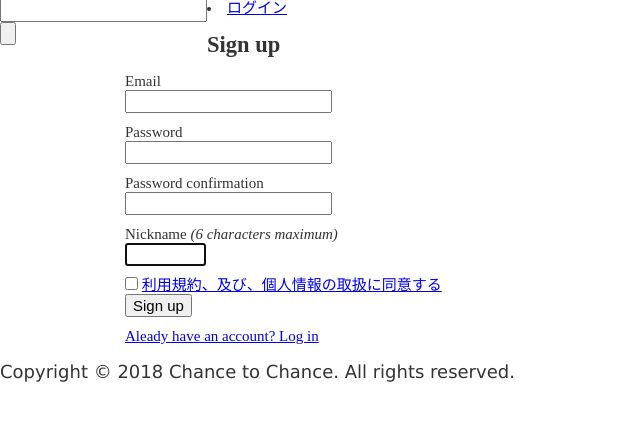
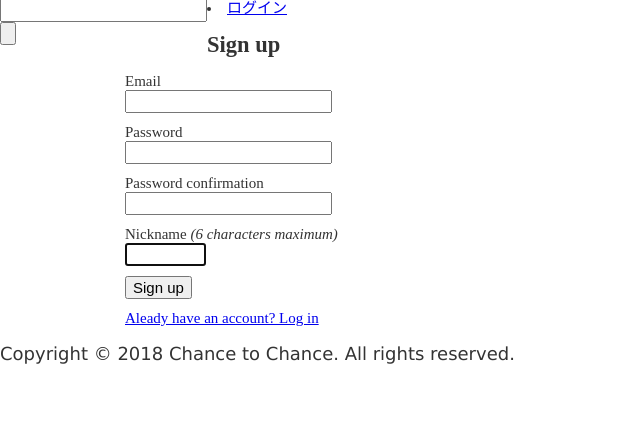
Before and after one commit to hiroshiishiwatarito/surfing, a Rails app: page /guiders/sign_up in a window 1280 px wide; the page is wider, and only the part inside the window is pictured. Shown: the part 19-440 px from the top of that part, without its empty margins (0-640 px from the left). Run offline with Rails 7, Linux system fonts and the light colour scheme; style sheets or scripts are compiled from the project's sources; some libraries are stand-ins or nearby versions.

Commit message:
最初のコミット

```diff
--- a/app/views/guiders/registrations/new.html.erb
+++ b/app/views/guiders/registrations/new.html.erb
@@ -28,10 +28,6 @@
      <%= f.text_field :nickname, autofocus: true, maxlength: "6" %>
    </div>
 
-   <%= f.check_box :accepted , {} ,checked_value = "true", unchecked_value = "false" %>
-   <a class="ac" href="/guiders/:id/accepted">利用規約、及び、個人情報の取扱に同意する
-   </a>
-
    <div class="actions">
      <%= f.submit "Sign up" %>
    </div>
```
